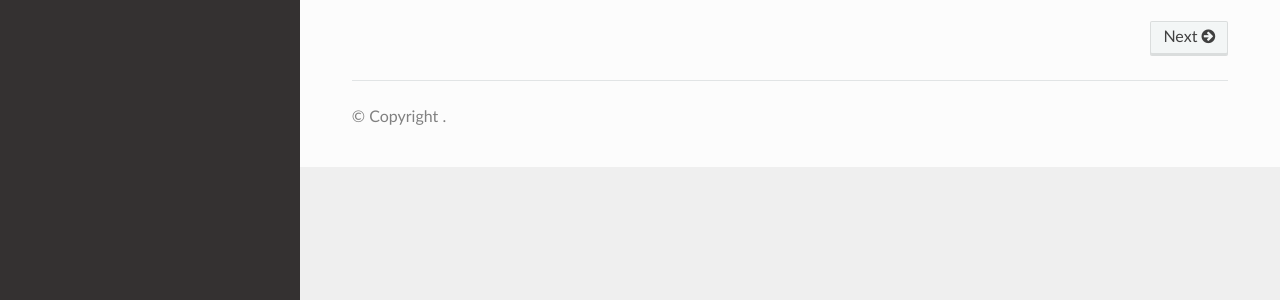
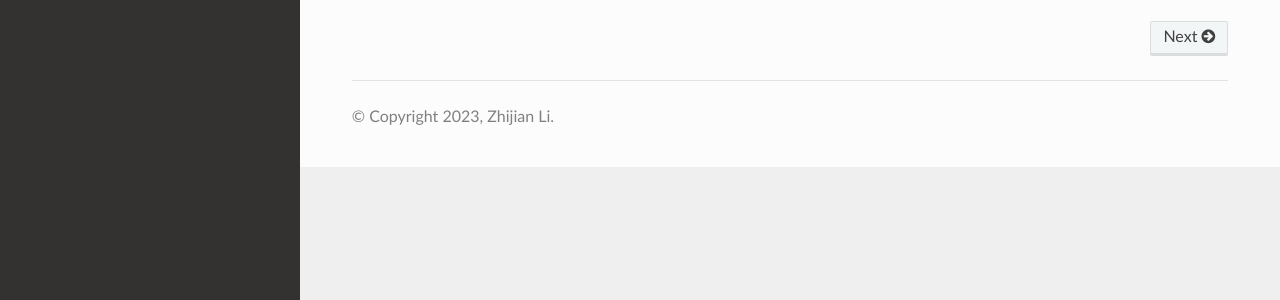
Before and after one commit to pinellolab/pychromVAR, a Sphinx documentation site: the page built from docs/source/index.rst, in a window 1280 px wide. Shown: the part 283-583 px from the top of the page. Built offline with Sphinx 7.4.7 and the Read the Docs theme 2.0.0, drawn with Linux system fonts in a browser that asks for light colours; some of the changed lines change nothing that is shown.

Commit message:
update index

```diff
--- a/docs/source/conf.py
+++ b/docs/source/conf.py
@@ -2,6 +2,8 @@
 
 import os
 import sys
+from datetime import datetime
+
 sys.path.insert(0, os.path.abspath('../..'))
 
 
@@ -25,6 +27,7 @@ project = 'pychromVAR'
 author = 'Zhijian Li'
 release = get_version("../../pychromvar/__init__.py")
 version = get_version("../../pychromvar/__init__.py")
+copyright = f"{datetime.now():%Y}, {author}"
 
 # -- General configuration
 
```
